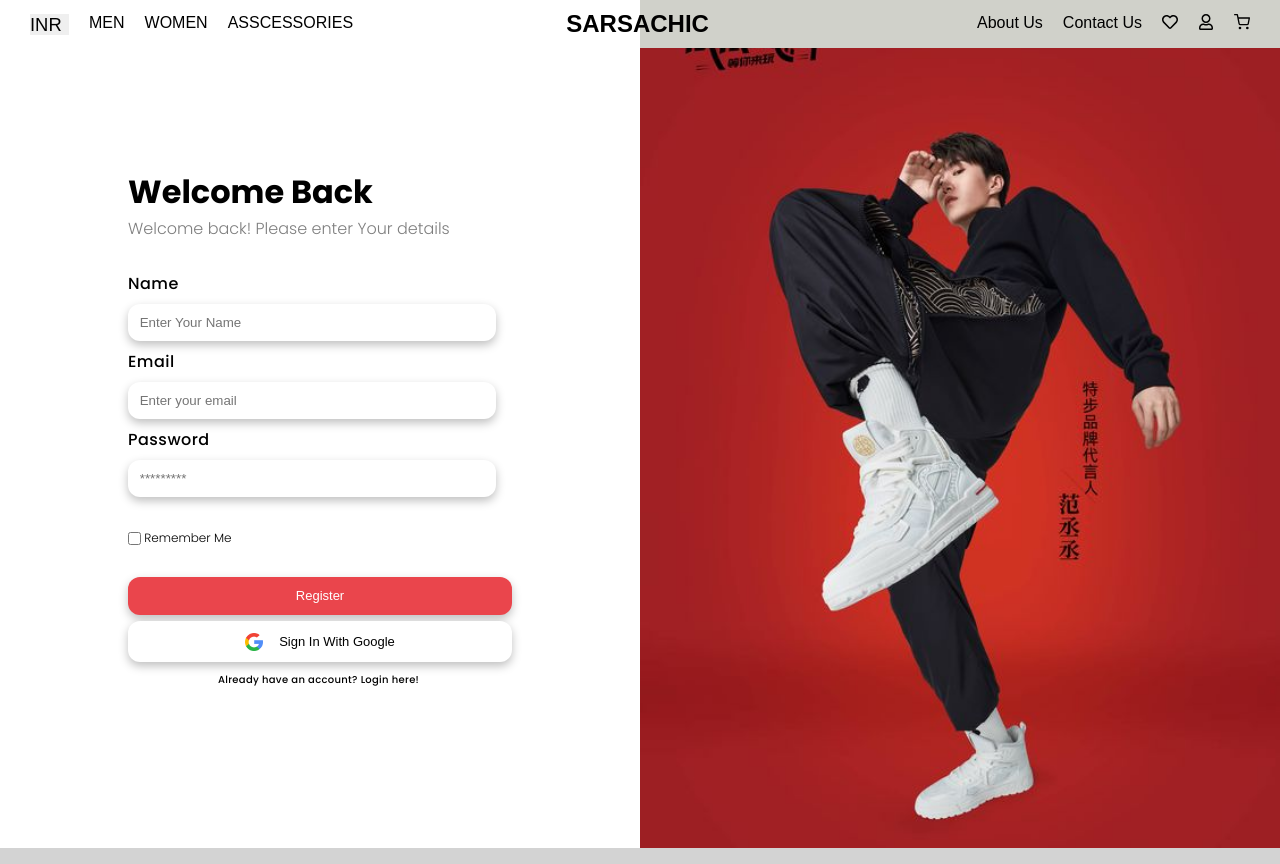
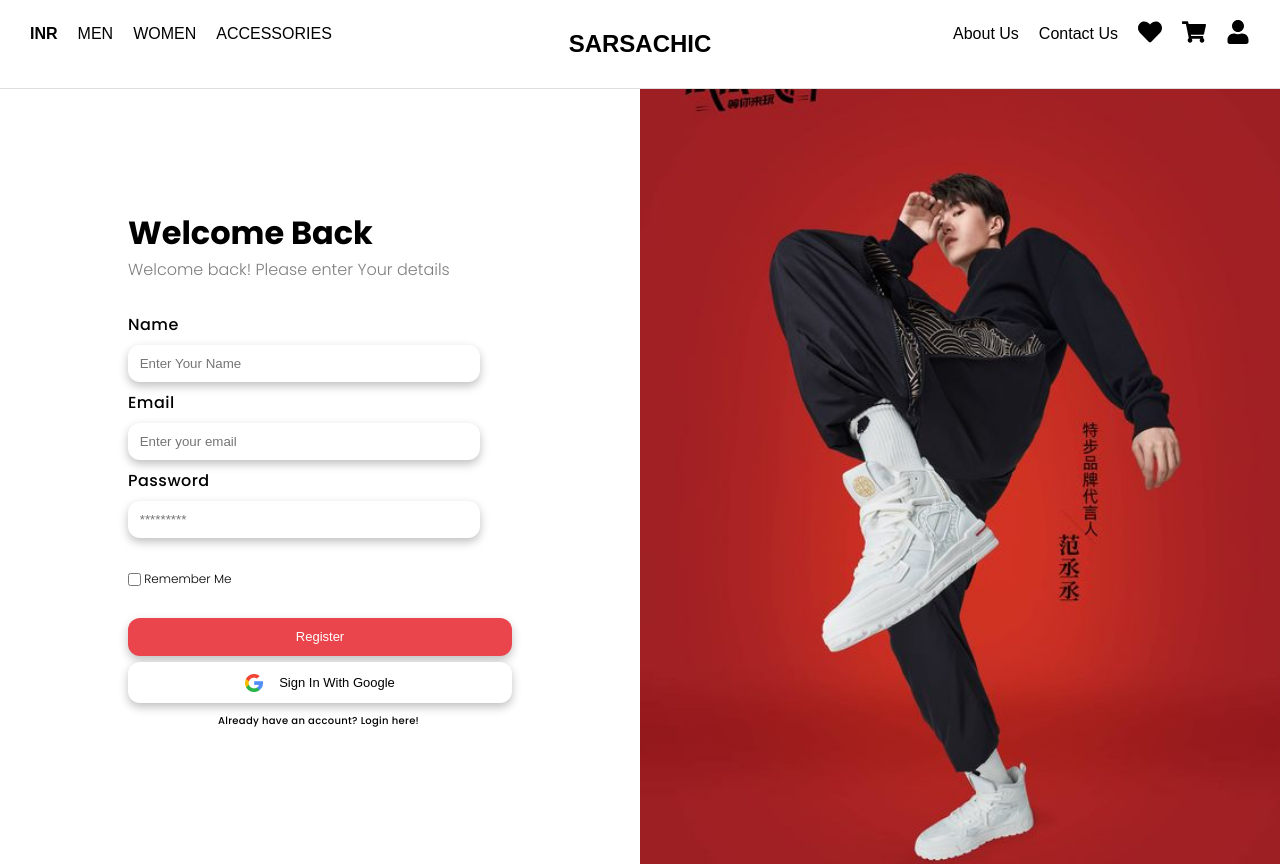
Before and after one commit to avdhesh0009/Sarsachic_Website, a React (Vite) app in the folder sarsa-skleton/: page /signup in a window 1280 px wide. Shown: the top 864 px of the page. Built offline with nearby package versions, Linux system fonts and the light colour scheme; no server answers.

Commit message:
Updated responsiveness of home page

```diff
--- a/sarsa-skleton/src/App.jsx
+++ b/sarsa-skleton/src/App.jsx
@@ -16,7 +16,7 @@ import Payment from "./pages/Cart/Payment.jsx";
 import Shipping from "./pages/Cart/Shipping.jsx";
 import Summary from "./pages/Cart/Summary.jsx";
 import VerifyUser from "./pages/VerifyUser.jsx";
-
+import MembershipBenefits from './components/Membership/MembershipBenefits.jsx'
 import Profile from "./pages/UserDashboard/Profile.jsx";
 import Delivery from "./pages/UserDashboard/Delivery.jsx";
 import MyOrders from "./pages/UserDashboard/MyOrders.jsx";
@@ -53,6 +53,7 @@ export default function App() {
         <Route element={<Delivery />} path="/adddeliveryaddress" />
         <Route element={<MyOrders />} path="/myOrders" />
         <Route element={<MyWishlist />} path="/mywishlist" />
+        <Route element={<MembershipBenefits />} path="/membership" />
         <Route element={<UpdatePassword />} path="/updatepassword" />
       </Routes>
       <Footer />
--- a/sarsa-skleton/src/components/Header/Header.css
+++ b/sarsa-skleton/src/components/Header/Header.css
@@ -1,111 +1,196 @@
+* {
+  margin: 0;
+  padding: 0;
+  box-sizing: border-box;
+}
+
 .header {
   display: flex;
   justify-content: space-between;
   align-items: center;
-  padding: 10px 20px;
-  background: linear-gradient(to left, #D0D1CA 50%, #ffffff 50%);
-   /* Use 'fixed' if you want it always at the top */
-  top: 0;
-  z-index: 1000; /* Ensures the header is on top of other elements */
-}
-.header a{
-  text-decoration: none;
-}
-.currency-header select {
-  border: none;
-  appearance: none;
-  font-size: 1.15rem;
-
-  color: #000;
-  cursor: pointer;
-
+  padding: 10px 10px;
+  background-color: #fff;
+  border-bottom: 1px solid #ddd;
+  position: relative;
+  transition: background-color 0.8s;
 }
 
-.currency-header option {
-  font-size: 22px;
+.header.menu-open {
+  background-color: rgba(194, 196, 181, 0.4); /* Change to desired background color when menu is open */
+}
+
+.left-section,
+.right-section {
+  display: flex;
+  gap: 20px;
+}
+
+.center-heading {
+  display: flex;
+  position: absolute;
+  left: 50%;
+  transform: translateX(-50%);
+  transition: transform 0.8s, width 0.8s; /* Smooth transition for positioning changes */
+}
+
+.center-heading h1 {
+  font-size: 1.5rem;
+  font-weight: bold;
+  color: #000000;
+}
+
+.currency-selector {
+  position: relative;
+  cursor: pointer;
+  font-weight: bold;
+}
+
+.currency-options {
+  position: absolute;
+  top: 100%;
+  left: 0;
+  background-color: #302e2e;
+  color: #fff;
+  border: 1px solid #ddd;
+  z-index: 100;
+}
+
+.currency-options div {
+  padding: 10px;
+  cursor: pointer;
+}
+
+.currency-options div:hover {
+  background-color: #969292;
+}
+
+.nav-menu {
+  display: flex;
+  gap: 20px;
+}
+
+.nav-menu a {
+  text-decoration: none;
+  color: #333;
+}
+
+.icon-menu {
+  display: flex;
+  gap: 20px;
+}
+
+.icon-menu svg {
+  font-size: 1.5rem;
+  cursor: pointer;
+}
+
+.menu-toggle {
+  display: none;
+  flex-direction: row;
+  background: none;
+  border: none;
+  font-size: 1.5rem;
+  cursor: pointer;
+}
+
+@media (max-width: 868px) {
+  .nav-menu,
+  .icon-menu {
+    display: none;
+    flex-direction: column;
+    gap: 10px;
+  }
+
+  .nav-menu.open {
+    display: flex;
+    top: 100%;
+    left: 0;
+    right: 0;
+    padding: 0px;
+    z-index: 10;
+  }
+
+  .icon-menu.open {
+    display: flex;
+    flex-direction: row;
+    gap: 15px;
+  }
+
+  .menu-toggle {
+    display: block;
+  }
+
+  .header {
+    flex-direction: column;
+    align-items: flex-start;
+  }
+
+  .center-heading {
+   position: sticky;
+    transform: none;
+    margin-bottom: 10px;
+    text-align: center;
+    width: 100%;
+    justify-content: space-between;
   }
 
 
-.left-header-icons, .right-header-icons {
-  display: flex;
-  list-style-type: none;
-
+  .left-section,
+  .right-section {
+    width: 100%;
+    flex-direction: column;
+    gap: 15px;
   }
 
-.left-header-icons li, .right-header-icons li {
-  padding: 0 10px;
+  .nav-menu.open {
+    flex-direction: row;
+    width: 100%;
+    gap: 30px;
   }
 
-.headinghdr {
-  flex-grow: 1;
-  text-align: center;
-  font-size: 24px;
-  font-weight: bold;
-  color: #000;
-  padding-right:55px;
-  z-index: 1001; /* Ensures the heading is on top of other elements */
+  .icon-menu.open {
+    justify-content: flex-end;
+    width: 100%;
+    gap: 30px;
   }
-.iconhdr{
-  color: #000;
-}
-
-
-@media (max-width: 768px) {
-  .header {
-    flex-direction: column;
 
 
 }
 
-  .headinghdr {
-    margin:0 0 0 45px;
-
-    font-size: 30px;
-
-
+@media (max-width: 480px) {
+  .icon-menu {
+    gap: 10px;
   }
 
-  .left-header-icons, .right-header-icons {
-    justify-content: space-between;
-    font-size: larger;
-    width: 100%;
-
-  }
-
-
-
-
-  .left-header-icons li, .right-header-icons li {
-    margin: 5px;
-  }
-}
-@media (max-width: 576px) {
-  .header {
-
-    align-items: center;
-    padding: 10px;
-  }
-
-  .headinghdr {
-    font-size: 28px; /* Adjust the heading size for small screens */
-   color: black;
-   margin:0 0 0 45px; /* Center the heading more comfortably */
-    text-align: center; /* Align heading to the left for small screens */
-  }
-
-  .left-header-icons, .right-header-icons {
-    flex-direction: row; /* Stack the icons vertically */
-     /* Align icons to the left */
+  .left-section,.right-section {
+    gap: 10px;
     width: 100%;
   }
 
-  .left-header-icons li, .right-header-icons li {
-    margin: 5px 0; /* Space out the list items vertically */
-    font-size: small;
+  .currency-selector {
+    font-size: 0.9rem;
   }
 
-  .right-header-icons {
-    margin-top: 10px; /* Add space between left and right sections */
+  .nav-menu.open {
+    gap: 20px;
   }
 
+  .nav-menu a {
+    padding: 10px 0;
+    width: 100%;
+    text-align: center;
   }
+
+  .menu-toggle {
+    display: flex;
+    flex-direction: row;
+  }
+
+  .center-heading {
+    justify-content: space-between;
+  }
+
+  .icon-menu svg {
+    font-size: 1.2rem;
+  }
+}
--- a/sarsa-skleton/src/components/Header/Header.jsx
+++ b/sarsa-skleton/src/components/Header/Header.jsx
@@ -1,43 +1,64 @@
-import "./Header.css";
-import { FaRegHeart, FaRegUser } from "react-icons/fa";
-import { FiShoppingCart } from "react-icons/fi";
-import { Link } from "react-router-dom";
-import { useNavigate } from "react-router-dom";
-import React, { useState } from "react";
-import "./Header.css";
-import { IoMdArrowDropdown } from "react-icons/io";
+import React, { useState } from 'react';
+import './Header.css';
+import { FaHeart, FaShoppingCart, FaUser, FaBars, FaTimes } from 'react-icons/fa';
+import { Link } from 'react-router-dom';
 
 const Header = () => {
-  let navigate = useNavigate();
-  const cart = () => {
-    let path = `cart`;
-    navigate(path);
+  const [currency, setCurrency] = useState('INR');
+  const [showCurrencyOptions, setShowCurrencyOptions] = useState(false);
+  const [isMenuOpen, setIsMenuOpen] = useState(false);
+
+  const handleCurrencyClick = () => {
+    setShowCurrencyOptions(!showCurrencyOptions);
+  };
+
+  const handleCurrencyChange = (selectedCurrency) => {
+    setCurrency(selectedCurrency);
+    setShowCurrencyOptions(false);
+  };
+
+  const toggleMenu = () => {
+    setIsMenuOpen(!isMenuOpen);
   };
 
   return (
-    <header className="header">
-    <ul className="left-header-icons">
-      <li className="currency-header">
-            <select name="" id="">
-              <option value="">INR </option>
-              <option value="">USD <IoMdArrowDropdown /></option>
+    <header className={`header ${isMenuOpen ? 'menu-open' : ''}`}>
+      <div className="left-section">
+        <nav className={`nav-menu ${isMenuOpen ? 'open' : ''}`}>
+          <div className="currency-selector" onClick={handleCurrencyClick}>
+            {currency}
+            {showCurrencyOptions && (
+              <div className="currency-options">
+                <div onClick={() => handleCurrencyChange('USD')}>USD</div>
+                <div onClick={() => handleCurrencyChange('INR')}>INR</div>
+              </div>
+            )}
+          </div>
+          <Link to={'/mens-section'}>MEN</Link>
+          <Link to={'/womens-section'}>WOMEN</Link>
+          <Link to={'/accessories'}>ACCESSORIES</Link>
+        </nav>
+      </div>
 
-            </select>
+      <div className="center-heading">
+       <Link to={'/'} ><h1>SARSACHIC</h1></Link>
+        <button className="menu-toggle" onClick={toggleMenu}>
+          {isMenuOpen ? <FaTimes /> : <FaBars />}
+        </button>
+      </div>
 
-          </li>
-      <li>MEN</li>
-      <li>WOMEN</li>
-      <li>ASSCESSORIES</li>
-    </ul>
-   <Link to='/'> <div className="headinghdr">SARSACHIC</div></Link>
-    <ul className="right-header-icons">
-      <li>About Us</li>
-      <li>Contact Us</li>
-      <li ><Link to={'/wishlist'}><FaRegHeart className="iconhdr" /></Link></li>
-      <li ><Link to={'/userProfile'}><FaRegUser  className="iconhdr"/></Link></li>
-      <li onClick={cart} ><FiShoppingCart className="iconhdr"/></li>
-    </ul>
-  </header>
+      <div className="right-section">
+        <nav className={`nav-menu ${isMenuOpen ? 'open' : ''}`}>
+          <a href="#about">About Us</a>
+          <a href="#contact">Contact Us</a>
+          <div className={`icon-menu ${isMenuOpen ? 'open' : ''}`}>
+          <Link to={'/mywishlist'}>  <FaHeart /></Link>
+           <Link to={'/cart'}> <FaShoppingCart /></Link>
+           <Link to={'/userProfile'}>   <FaUser /> </Link>
+          </div>
+        </nav>
+      </div>
+    </header>
   );
 };
 
--- a/sarsa-skleton/src/components/Membership/Member.css
+++ b/sarsa-skleton/src/components/Membership/Member.css
@@ -1,4 +1,4 @@
-.membership-container {
+.membership-containerr {
     background-color: #333;
     color: white;
     padding: 20px;
--- a/sarsa-skleton/src/components/Membership/Member.jsx
+++ b/sarsa-skleton/src/components/Membership/Member.jsx
@@ -21,7 +21,7 @@ const Member = () => {
         MEMBERSHIP
     </h1>
     </Link>
-    <div className="membership-container">
+    <div className="membership-containerr">
       <h2 className="membership-heading">ENJOY THESE BENEFITS !</h2>
       <div className="membership-boxes">
         {benefits.map((benefit) => (
--- a/sarsa-skleton/src/pages/Products/DealsOfTheMonth.css
+++ b/sarsa-skleton/src/pages/Products/DealsOfTheMonth.css
@@ -47,7 +47,7 @@
   border: 2px dotted rgb(120, 118, 118);
   border-radius: 10px;
   padding: 10px;
-  width: 70px;
+  width: 80px;
 }
 
 .slider-wrapper {
@@ -118,3 +118,11 @@
     margin: 10px 0;
   }
 }
+@media (max-width: 768px){
+  .timer-number{
+    font-size: 1em;
+  }
+  .timer-label{
+    font-size: 1.1rem;
+  }
+}
--- a/sarsa-skleton/src/pages/Products/JustDrop.jsx
+++ b/sarsa-skleton/src/pages/Products/JustDrop.jsx
@@ -23,14 +23,14 @@ const JustDrop = () => {
           alt=""
           src={slider2}
         />
-        <div className="product-display-inner">
+
           <img
-            className="frame-child"
+            className="product-details-icon"
             loading="lazy"
             alt=""
             src={slider3}
           />
-        </div>
+
       </div>
       <div className="follow-us-container">
 
--- a/sarsa-skleton/src/pages/Shop/ShopSections.css
+++ b/sarsa-skleton/src/pages/Shop/ShopSections.css
@@ -17,7 +17,7 @@
 
 .section img {
   width: 100%;
-  height: auto;
+  height: 100%;
   transition: transform 0.3s ease, filter 0.3s ease;
 }
 
```
Also changed, not shown: sarsa-skleton/src/components/Membership/MembershipBenefits.css (+103 -1 lines), sarsa-skleton/src/components/Membership/Rev.css (+13 -7 lines), sarsa-skleton/src/pages/Hero/Hero.css (+28 -0 lines), sarsa-skleton/src/pages/Products/JustDrop.css (+5 -5 lines). Lines whose indentation alone changed are shown as unchanged.
